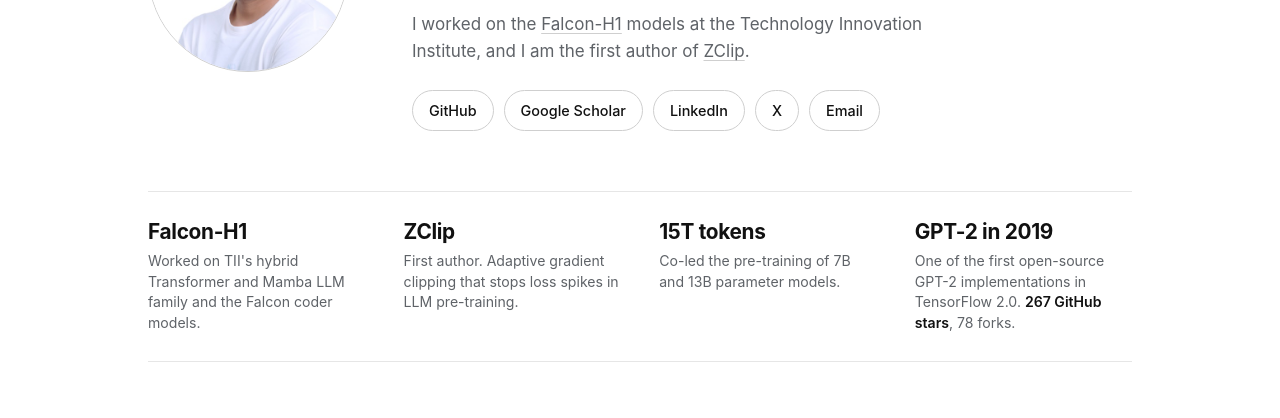
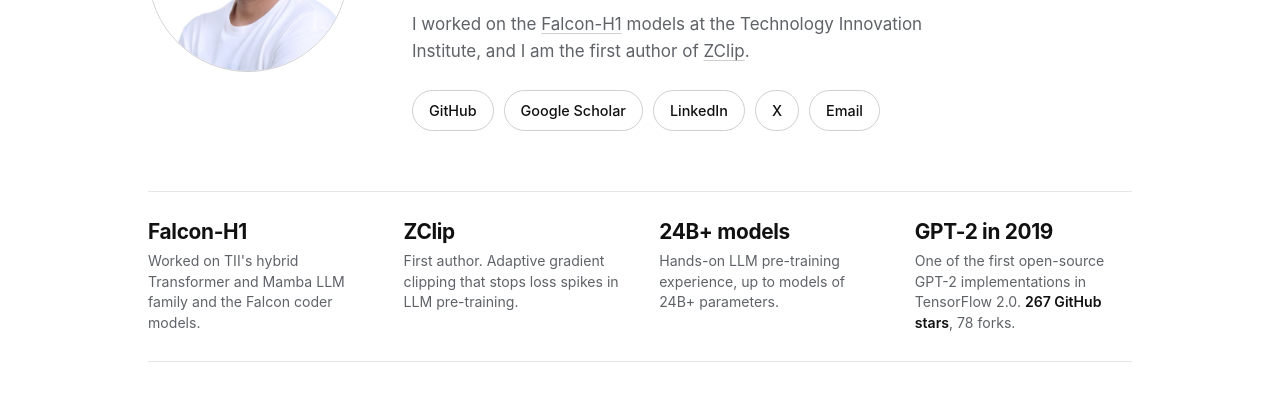
Before and after one commit to akanyaani/akanyaani.github.io, a plain HTML site: page index.html in a window 1280 px wide. Shown: the part 333-751 px from the top of the page. Drawn offline with Linux system fonts and the light colour scheme.

Commit message:
Highlights: pre-training experience up to 24B+ models

```diff
--- a/index.html
+++ b/index.html
@@ -109,7 +109,7 @@
       <dl class="hl">
         <div><dt>Falcon-H1</dt><dd>Worked on TII's hybrid Transformer and Mamba LLM family and the Falcon coder models.</dd></div>
         <div><dt>ZClip</dt><dd>First author. Adaptive gradient clipping that stops loss spikes in LLM pre-training.</dd></div>
-        <div><dt>15T tokens</dt><dd>Co-led the pre-training of 7B and 13B parameter models.</dd></div>
+        <div><dt>24B+ models</dt><dd>Hands-on LLM pre-training experience, up to models of 24B+ parameters.</dd></div>
         <div><dt>GPT-2 in 2019</dt><dd>One of the first open-source GPT-2 implementations in TensorFlow 2.0. <b>267 GitHub stars</b>, 78 forks.</dd></div>
       </dl>
     </section>
```
